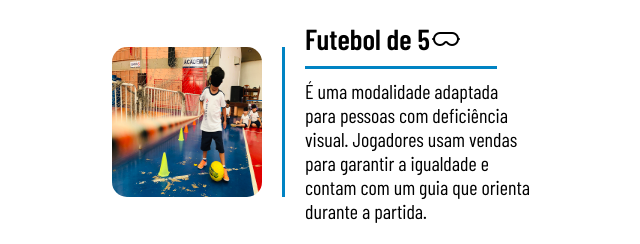
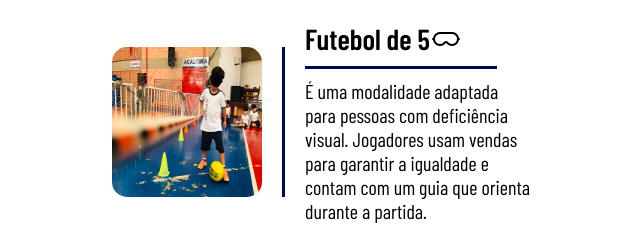
Before and after one commit to ViniciusO6/Integration-Football, a PHP site: page /HomePage.php in a window 1280 px wide. Shown: the part 1400-1644 px from the top of the page, without its empty margins (319-959 px from the left). Run offline with PHP 8.4, Linux system fonts and the light colour scheme; some web fonts are replaced.

Commit message:
Atualizando HomePage

```diff
--- a/Integration-Football/css/home.css
+++ b/Integration-Football/css/home.css
@@ -314,14 +314,14 @@
 #bloco2 .divider {
   width: 192px;
   height: 3px;
-  background-color: #0083C3;
+  background-color:#000853;
   margin: 10px 0;
 }
 
 #bloco2 .vertical-line {
 width: 3px;
   height: 150px;
-  background-color: #0083C3;
+  background-color:#000853;
   margin-right: 20px;
 }
 
@@ -727,6 +727,4 @@ width: 3px;
       width: 95%;
     }
 
-
-
   }
```
